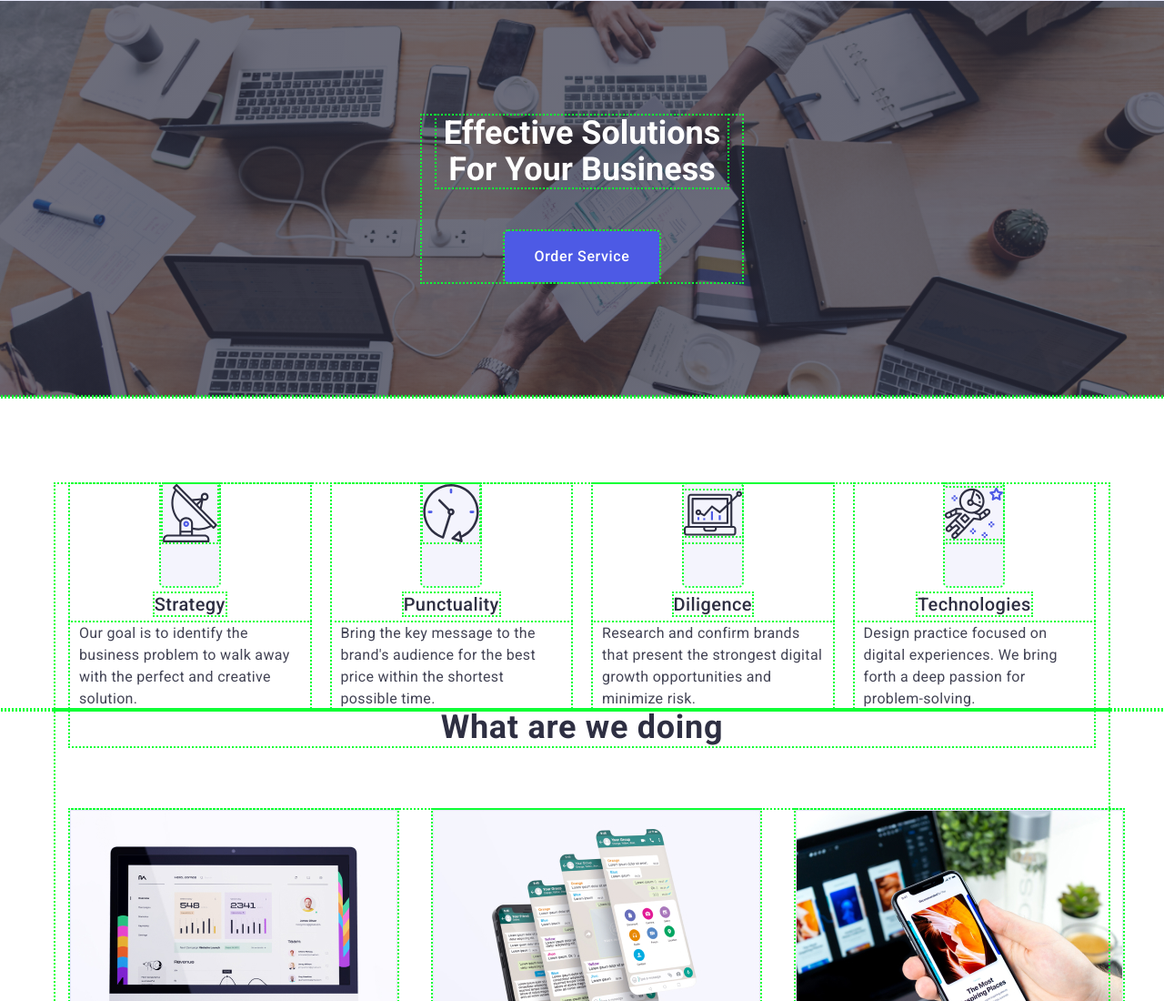
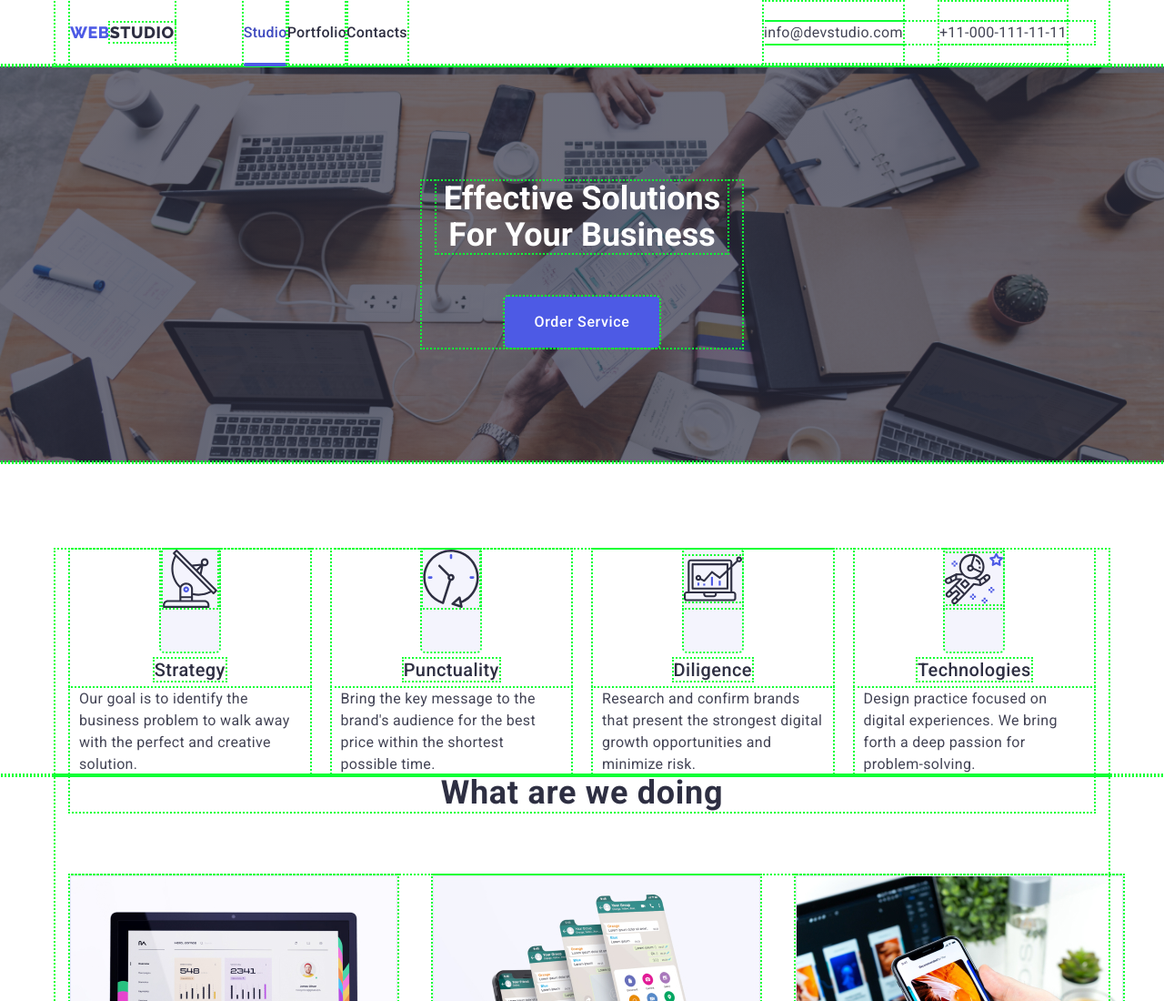
Before and after one commit to InfernoGreen/homework-07, a plain HTML site: page index.html in a window 1280 px wide. Shown: the top 1100 px of the page at 91% size. Drawn offline with nearby package versions, Linux system fonts and the light colour scheme.

Commit message:
fix
все кроме бургера

```diff
--- a/css/css/style.css
+++ b/css/css/style.css
@@ -18,6 +18,7 @@
   --transition-timing-function: cubic-bezier(0.4, 0, 0.2, 1);
   --model-idx: 100;
   --anim-fast: 300ms ease-in;
+
 }
 
 /**
@@ -204,8 +205,29 @@ section {
 
 }
 
+
+
 .header-menu li:not(:last-child) {
-  margin-right: 40px;
+
+}
+.header-menu {
+  display: none;
+
+}
+@media  screen and (min-width: 480px) {
+  .header-menu{
+
+  }
+}@media  screen and (min-width: 768px) {
+  .header-menu {
+
+}
+  }
+@media screen and (min-width: 1200px) {
+  .header-menu {
+   display: flex;
+   gap: 10px;
+  }
 }
 
 .navig_menu {
@@ -1116,10 +1138,12 @@ section {
     letter-spacing: 0.02em;
     color: #e7e9fc;
     width: 264px;
+  }
+@media only screen and (min-width: 1200px) {
+  .footer-text  {
     margin-right: 120px;
-
   }
-
+}
 
 
   /*
@@ -1150,6 +1174,8 @@ section {
     .form-foot {
       margin-left: auto;
       display: flex;
+      flex-direction: column;
+      align-items: center;
     }
 
     @media only screen and (min-width: 480px) {
--- a/index.html
+++ b/index.html
@@ -19,7 +19,7 @@
   </head>
 
   <body>
-    <!-- <header>
+    <header>
       <div class="header-shad">
         <div class="container header-container">
           <a href="./index.html" class="logo">Web<span>Studio</span></a>
@@ -52,7 +52,7 @@
           </address>
         </div>
       </div>
-    </header> -->
+    </header>
     <main>
       <section class="hero">
         <div class="container-hero container">
```
